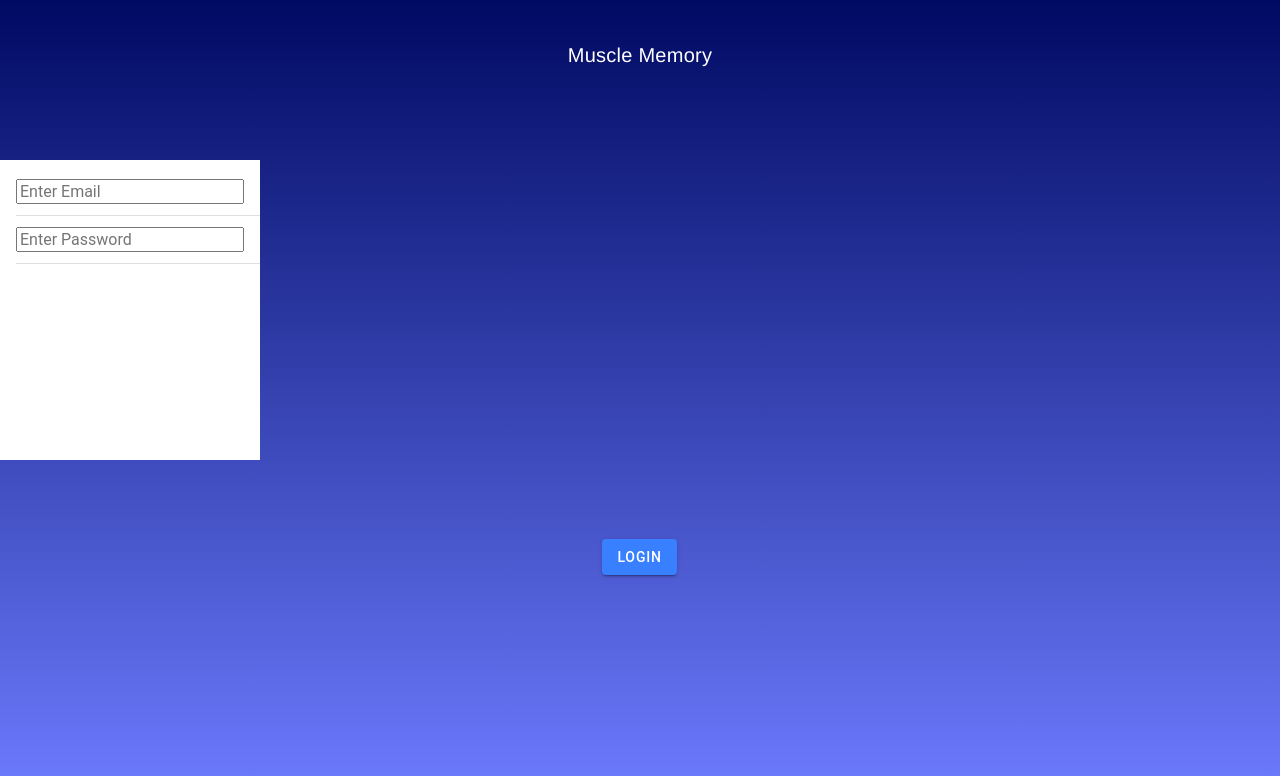
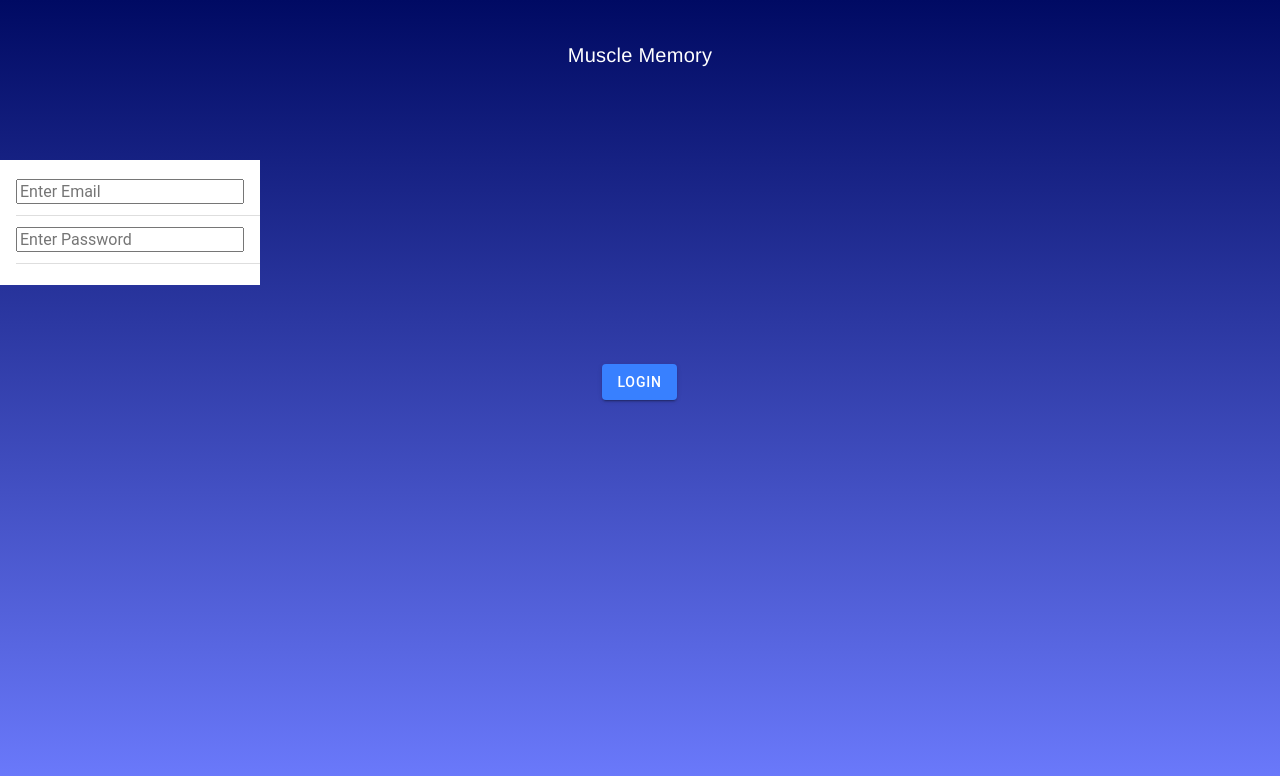
Before and after one commit to mbruckert/muscle-memory, a React (Create React App) app: page /Login in a window 1280 px wide. Shown: the top 776 px of the page. Built offline with nearby package versions, Linux system fonts and the light colour scheme.

Commit message:
login changes

```diff
--- a/src/pages/login.css
+++ b/src/pages/login.css
@@ -7,13 +7,14 @@ ion-content {
 .flex{
     display: flex;
     align-items: center;
-    text-align: center;
+    text-align: center
 }
 
 .loginBox{
+
   display: flex;
   width: 300px;
-  height: 300px;
+  height: 125px;
   color: #ffffff
 }
 
--- a/src/pages/login.js
+++ b/src/pages/login.js
@@ -16,7 +16,9 @@ function Login() {
       </div>
 
           <div className = "loginBox">
+
             <IonList>
+
               <IonItem>
 
                 <label>
@@ -36,6 +38,7 @@ function Login() {
                 </label>
 
               </IonItem>
+
             </IonList>
 
             </div>
```
Lines whose indentation alone changed are shown as unchanged.
